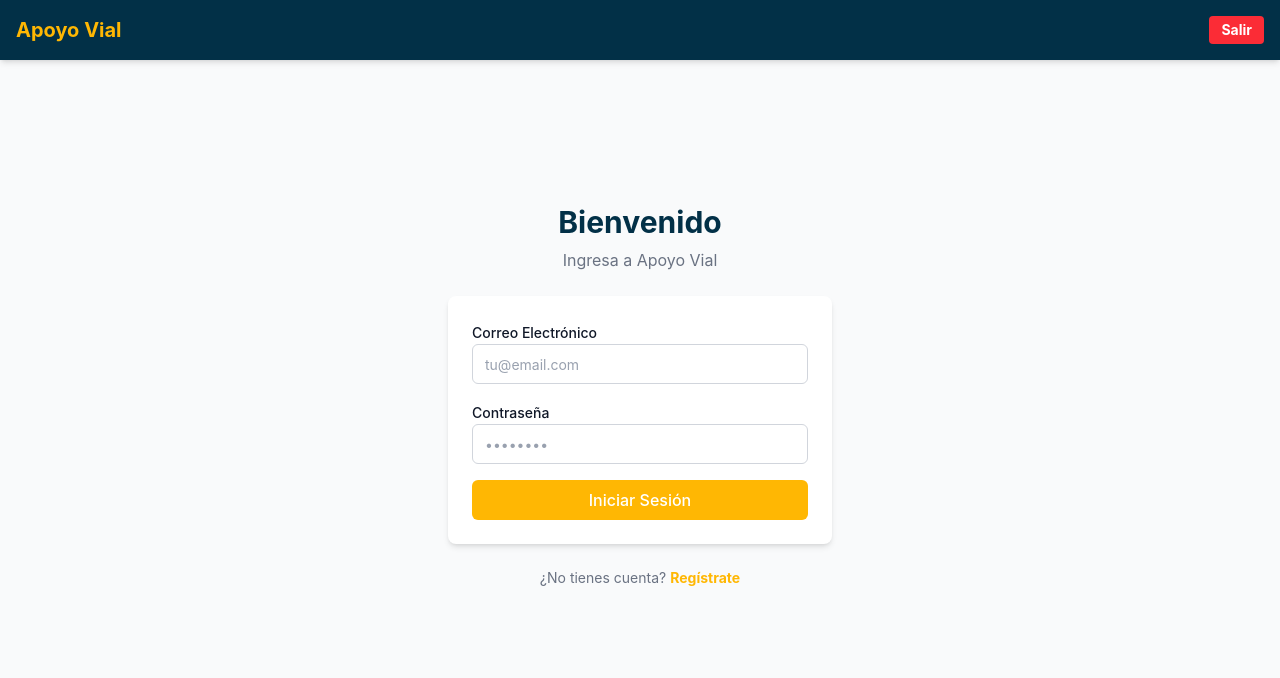
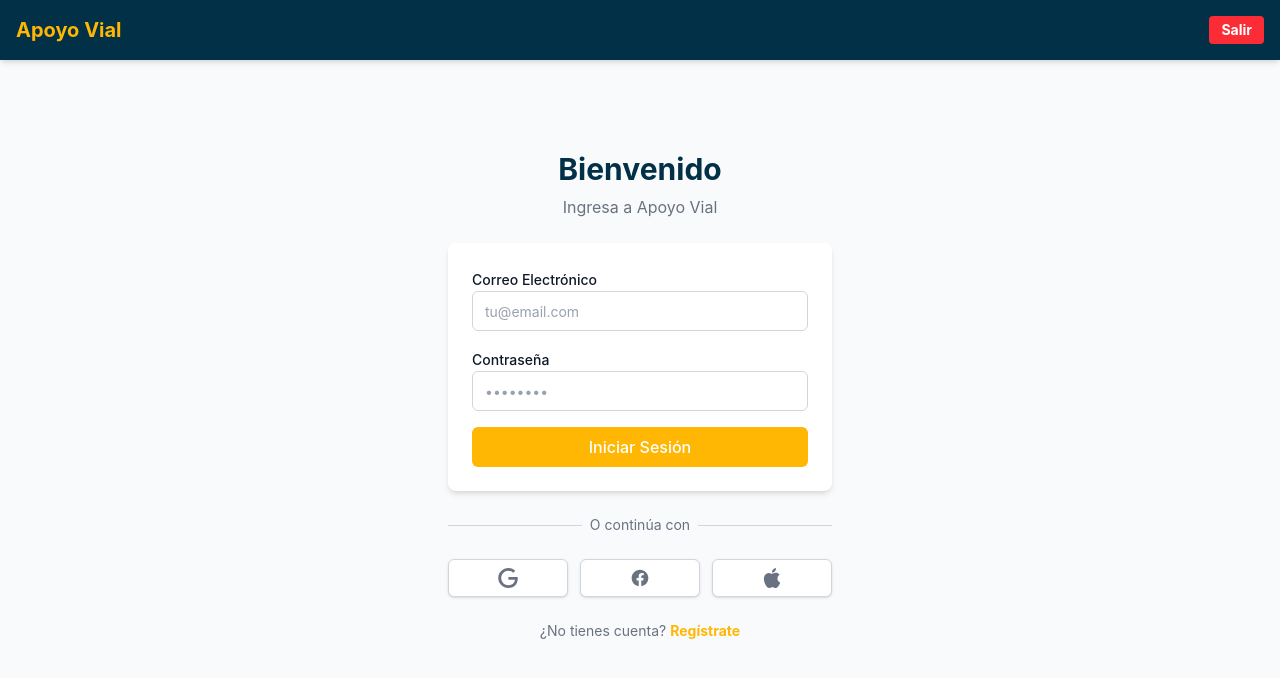
Before and after one commit to AbdielKun117/apoyo-vial, a React (Vite) app: page / in a window 1280 px wide. Shown: the top 678 px of the page. Built offline with nearby package versions, Linux system fonts and the light colour scheme.

Commit message:
Add social login buttons to Login.jsx

```diff
--- a/src/pages/Login.jsx
+++ b/src/pages/Login.jsx
@@ -117,6 +117,64 @@ export function Login() {
                 </Button>
             </form>
 
+            <div className="w-full max-w-sm">
+                <div className="relative">
+                    <div className="absolute inset-0 flex items-center">
+                        <div className="w-full border-t border-gray-300" />
+                    </div>
+                    <div className="relative flex justify-center text-sm">
+                        <span className="px-2 bg-gray-50 text-gray-500">O continúa con</span>
+                    </div>
+                </div>
+
+                <div className="mt-6 grid grid-cols-3 gap-3">
+                    <button
+                        type="button"
+                        onClick={() => {
+                            supabase.auth.signInWithOAuth({
+                                provider: 'google',
+                                options: { redirectTo: `${window.location.origin}/role-selection` }
+                            });
+                        }}
+                        className="w-full inline-flex justify-center py-2 px-4 border border-gray-300 rounded-md shadow-sm bg-white text-sm font-medium text-gray-500 hover:bg-gray-50 transition-colors"
+                    >
+                        <svg className="h-5 w-5" aria-hidden="true" viewBox="0 0 24 24">
+                            <path d="M12.48 10.92v3.28h7.84c-.24 1.84-.853 3.187-1.787 4.133-1.147 1.147-2.933 2.4-6.053 2.4-4.827 0-8.6-3.893-8.6-8.72s3.773-8.72 8.6-8.72c2.6 0 4.507 1.027 5.907 2.347l2.307-2.307C18.747 1.44 16.133 0 12.48 0 5.867 0 .307 5.387.307 12s5.56 12 12.173 12c3.573 0 6.267-1.173 8.373-3.36 2.16-2.16 2.84-5.213 2.84-7.667 0-.76-.053-1.467-.173-2.053H12.48z" fill="currentColor" />
+                        </svg>
+                    </button>
+
+                    <button
+                        type="button"
+                        onClick={() => {
+                            supabase.auth.signInWithOAuth({
+                                provider: 'facebook',
+                                options: { redirectTo: `${window.location.origin}/role-selection` }
+                            });
+                        }}
+                        className="w-full inline-flex justify-center py-2 px-4 border border-gray-300 rounded-md shadow-sm bg-white text-sm font-medium text-gray-500 hover:bg-gray-50 transition-colors"
+                    >
+                        <svg className="h-5 w-5" aria-hidden="true" fill="currentColor" viewBox="0 0 24 24">
+                            <path fillRule="evenodd" d="M22 12c0-5.523-4.477-10-10-10S2 6.477 2 12c0 4.991 3.657 9.128 8.438 9.878v-6.987h-2.54V12h2.54V9.797c0-2.506 1.492-3.89 3.777-3.89 1.094 0 2.238.195 2.238.195v2.46h-1.26c-1.243 0-1.63.771-1.63 1.562V12h2.773l-.443 2.89h-2.33v6.988C18.343 21.128 22 16.991 22 12z" clipRule="evenodd" />
+                        </svg>
+                    </button>
+
+                    <button
+                        type="button"
+                        onClick={() => {
+                            supabase.auth.signInWithOAuth({
+                                provider: 'apple',
+                                options: { redirectTo: `${window.location.origin}/role-selection` }
+                            });
+                        }}
+                        className="w-full inline-flex justify-center py-2 px-4 border border-gray-300 rounded-md shadow-sm bg-white text-sm font-medium text-gray-500 hover:bg-gray-50 transition-colors"
+                    >
+                        <svg className="h-5 w-5" aria-hidden="true" fill="currentColor" viewBox="0 0 24 24">
+                            <path fillRule="evenodd" d="M12.152 6.896c-.948 0-2.415-1.078-3.96-1.04-2.04.027-3.91 1.183-4.961 3.014-2.117 3.675-.546 9.103 1.519 12.09 1.013 1.454 2.208 3.09 3.792 3.039 1.52-.065 2.09-.987 3.935-.987 1.831 0 2.35.987 3.96.948 1.637-.026 2.676-1.48 3.676-2.948 1.156-1.688 1.636-3.325 1.662-3.415-.039-.013-3.182-1.221-3.22-4.857-.026-3.04 2.48-4.494 2.597-4.559-1.429-2.09-3.623-2.324-4.39-2.376-2-.156-3.675 1.09-4.61 1.09zM15.53 3.83c.843-1.012 1.4-2.427 1.245-3.83-1.207.052-2.666.805-3.532 1.818-.78.896-1.454 2.338-1.273 3.714 1.338.104 2.715-.688 3.559-1.701z" clipRule="evenodd" />
+                        </svg>
+                    </button>
+                </div>
+            </div>
+
             <p className="text-sm text-gray-500">
                 {isSignUp ? '¿Ya tienes cuenta?' : '¿No tienes cuenta?'}
                 <span
```
